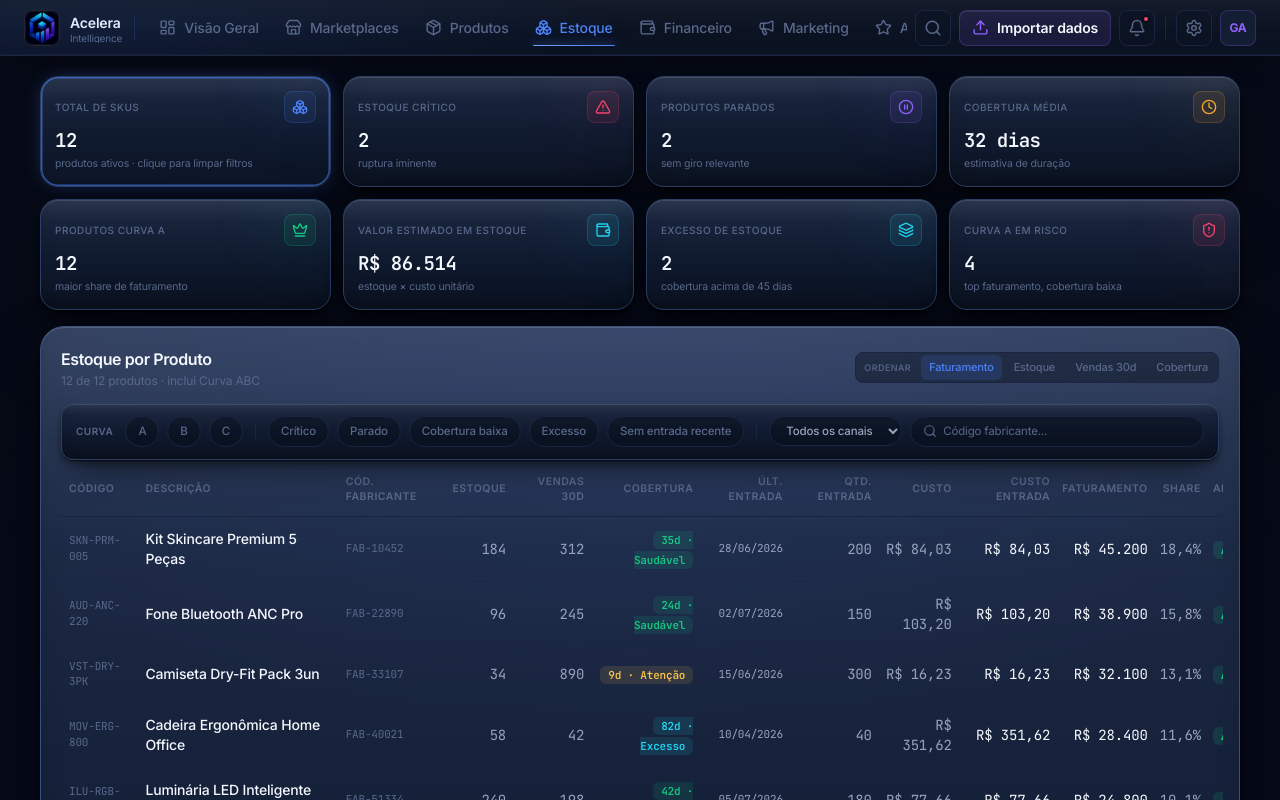
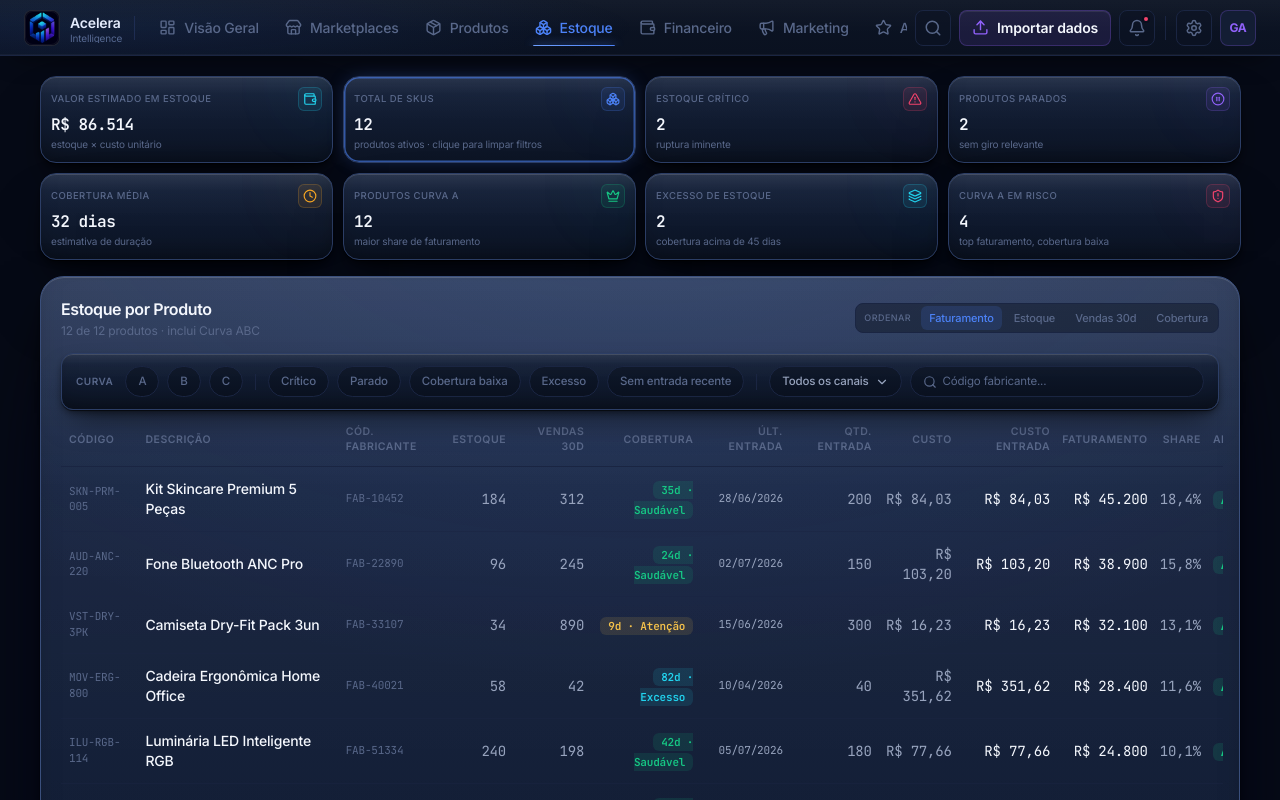
Before and after one commit to gs737423-spec/saas, a React (Vite) app: page /estoque in a window 1280 px wide. Shown: the top 800 px of the page. Built offline with nearby package versions, Linux system fonts and the light colour scheme.

Commit message:
Add files via upload

```diff
--- a/src/components/estoque/InventoryFilters.tsx
+++ b/src/components/estoque/InventoryFilters.tsx
@@ -1,4 +1,5 @@
-import { Search } from 'lucide-react'
+import { useEffect, useRef, useState } from 'react'
+import { Search, ChevronDown, Check } from 'lucide-react'
 import type { Marketplace } from '@/data/mockData'
 
 export interface InventoryFilterState {
@@ -45,6 +46,59 @@ function Chip({ active, onClick, children }: { active: boolean; onClick: () => v
   )
 }
 
+function MarketplaceDropdown({ value, onChange }: { value: Marketplace | 'all'; onChange: (v: Marketplace | 'all') => void }) {
+  const [open, setOpen] = useState(false)
+  const ref = useRef<HTMLDivElement>(null)
+
+  useEffect(() => {
+    function onDocClick(e: MouseEvent) {
+      if (ref.current && !ref.current.contains(e.target as Node)) setOpen(false)
+    }
+    document.addEventListener('mousedown', onDocClick)
+    return () => document.removeEventListener('mousedown', onDocClick)
+  }, [])
+
+  const options: (Marketplace | 'all')[] = ['all', ...marketplaces]
+  const optionLabel = (v: Marketplace | 'all') => (v === 'all' ? 'Todos os canais' : v)
+
+  return (
+    <div ref={ref} className="relative">
+      <button
+        type="button"
+        onClick={() => setOpen((o) => !o)}
+        className={`flex cursor-pointer items-center gap-1.5 rounded-full border px-3 py-1.5 text-[11.5px] font-medium transition-colors ${
+          open
+            ? 'border-accent-blue/40 bg-accent-blue/15 text-accent-blue'
+            : 'border-border-subtle bg-bg-primary/40 text-text-secondary hover:text-text-primary'
+        }`}
+      >
+        {optionLabel(value)}
+        <ChevronDown className={`h-3.5 w-3.5 transition-transform ${open ? 'rotate-180' : ''}`} />
+      </button>
+      {open && (
+        <div className="absolute left-0 top-full z-30 mt-1.5 min-w-[180px] overflow-hidden rounded-xl border border-border-subtle bg-bg-card shadow-2xl">
+          {options.map((opt) => (
+            <button
+              key={opt}
+              type="button"
+              onClick={() => {
+                onChange(opt)
+                setOpen(false)
+              }}
+              className={`flex w-full cursor-pointer items-center justify-between gap-2 px-3.5 py-2 text-left text-[12px] font-medium transition-colors ${
+                value === opt ? 'bg-accent-blue/15 text-accent-blue' : 'text-text-secondary hover:bg-white/5 hover:text-text-primary'
+              }`}
+            >
+              {optionLabel(opt)}
+              {value === opt && <Check className="h-3.5 w-3.5" />}
+            </button>
+          ))}
+        </div>
+      )}
+    </div>
+  )
+}
+
 export default function InventoryFilters({ filters, onChange }: Props) {
   const toggleAbc = (c: 'A' | 'B' | 'C') => {
     const next = new Set(filters.abc)
@@ -70,16 +124,10 @@ export default function InventoryFilters({ filters, onChange }: Props) {
 
       <span className="mx-1 h-4 w-px bg-border-subtle" />
 
-      <select
+      <MarketplaceDropdown
         value={filters.marketplace}
-        onChange={(e) => onChange({ ...filters, marketplace: e.target.value as Marketplace | 'all' })}
-        className="cursor-pointer rounded-full border border-border-subtle bg-bg-primary/40 px-3 py-1.5 text-[11.5px] font-medium text-text-secondary"
-      >
-        <option value="all">Todos os canais</option>
-        {marketplaces.map((m) => (
-          <option key={m} value={m}>{m}</option>
-        ))}
-      </select>
+        onChange={(v) => onChange({ ...filters, marketplace: v })}
+      />
 
       <div className="flex min-w-[160px] flex-1 items-center gap-1.5 rounded-full border border-border-subtle bg-bg-primary/40 px-3 py-1.5">
         <Search className="h-3.5 w-3.5 shrink-0 text-text-muted" />
--- a/src/components/estoque/InventoryKPIs.tsx
+++ b/src/components/estoque/InventoryKPIs.tsx
@@ -30,6 +30,15 @@ interface CardDef {
 }
 
 const cards: CardDef[] = [
+  {
+    key: 'value',
+    label: 'Valor Estimado em Estoque',
+    value: `R$ ${estimatedValue.toLocaleString('pt-BR', { maximumFractionDigits: 0 })}`,
+    sub: 'estoque × custo unitário',
+    icon: Wallet,
+    primary: '#22D3EE',
+    secondary: '#4C82F7',
+  },
   {
     key: 'total',
     label: 'Total de SKUs',
@@ -84,15 +93,6 @@ const cards: CardDef[] = [
     isActive: (f) => f.abc.has('A') && f.abc.size === 1 && !f.onlyLowCoverage,
   },
   {
-    key: 'value',
-    label: 'Valor Estimado em Estoque',
-    value: `R$ ${estimatedValue.toLocaleString('pt-BR', { maximumFractionDigits: 0 })}`,
-    sub: 'estoque × custo unitário',
-    icon: Wallet,
-    primary: '#22D3EE',
-    secondary: '#4C82F7',
-  },
-  {
     key: 'excess',
     label: 'Excesso de Estoque',
     value: String(excess),
@@ -118,7 +118,7 @@ const cards: CardDef[] = [
 
 export default function InventoryKPIs({ filters, onChange }: Props) {
   return (
-    <div className="grid grid-cols-1 gap-3 sm:grid-cols-2 lg:grid-cols-4">
+    <div className="grid grid-cols-2 gap-2.5 sm:grid-cols-4">
       {cards.map((c) => {
         const Icon = c.icon
         const clickable = !!c.apply
@@ -127,21 +127,21 @@ export default function InventoryKPIs({ filters, onChange }: Props) {
           <button
             key={c.key}
             onClick={clickable ? () => onChange(c.apply!(filters)) : undefined}
-            className={`overview-glass overview-card-hover relative overflow-hidden rounded-[18px] p-3.5 text-left ${clickable ? 'cursor-pointer' : 'cursor-default'}`}
+            className={`overview-glass overview-card-hover relative overflow-hidden rounded-2xl p-2.5 text-left ${clickable ? 'cursor-pointer' : 'cursor-default'}`}
             style={active ? { boxShadow: `inset 0 0 0 1.5px ${c.primary}99, 0 0 20px -6px ${c.primary}66` } : undefined}
           >
             <div
-              className="pointer-events-none absolute -right-12 -top-14 h-32 w-32 rounded-full opacity-50 blur-2xl"
+              className="pointer-events-none absolute -right-10 -top-10 h-24 w-24 rounded-full opacity-50 blur-2xl"
               style={{ background: `radial-gradient(circle, ${c.primary}33, transparent 68%)` }}
             />
-            <div className="relative mb-2 flex items-center justify-between">
-              <span className="text-[10px] font-medium uppercase tracking-wider text-text-muted">{c.label}</span>
-              <div className="flex h-8 w-8 items-center justify-center rounded-lg" style={{ background: `${c.primary}16`, boxShadow: `inset 0 0 0 1px ${c.primary}33` }}>
-                <Icon className="h-4 w-4" style={{ color: c.primary }} />
+            <div className="relative mb-1.5 flex items-center justify-between gap-1.5">
+              <span className="truncate text-[9.5px] font-medium uppercase tracking-wider text-text-muted">{c.label}</span>
+              <div className="flex h-6 w-6 shrink-0 items-center justify-center rounded-md" style={{ background: `${c.primary}16`, boxShadow: `inset 0 0 0 1px ${c.primary}33` }}>
+                <Icon className="h-3.5 w-3.5" style={{ color: c.primary }} />
               </div>
             </div>
-            <div className="relative truncate font-mono text-[19px] font-bold leading-none tracking-tight text-text-primary">{c.value}</div>
-            <div className="relative mt-1.5 truncate text-[10.5px] text-text-muted">{c.sub}</div>
+            <div className="relative truncate font-mono text-[16px] font-bold leading-none tracking-tight text-text-primary">{c.value}</div>
+            <div className="relative mt-1 truncate text-[10px] text-text-muted">{c.sub}</div>
           </button>
         )
       })}
```
